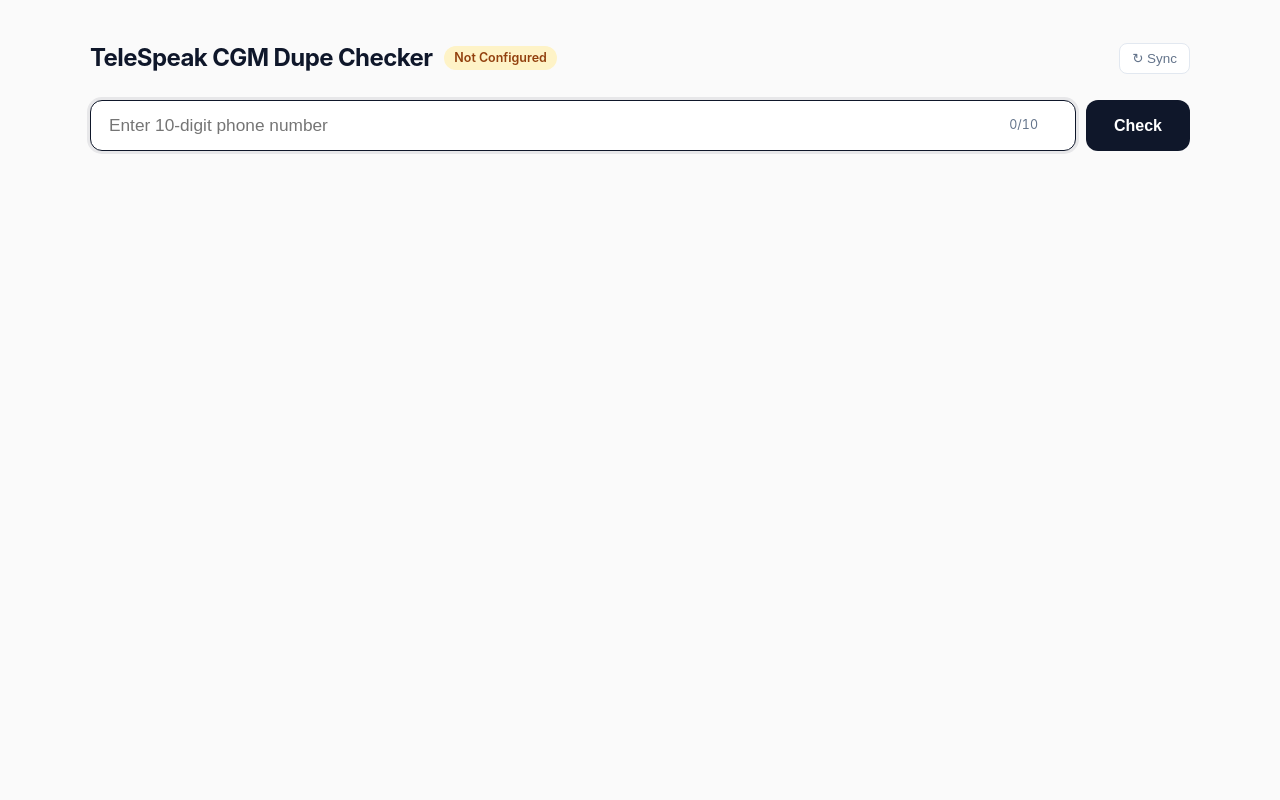
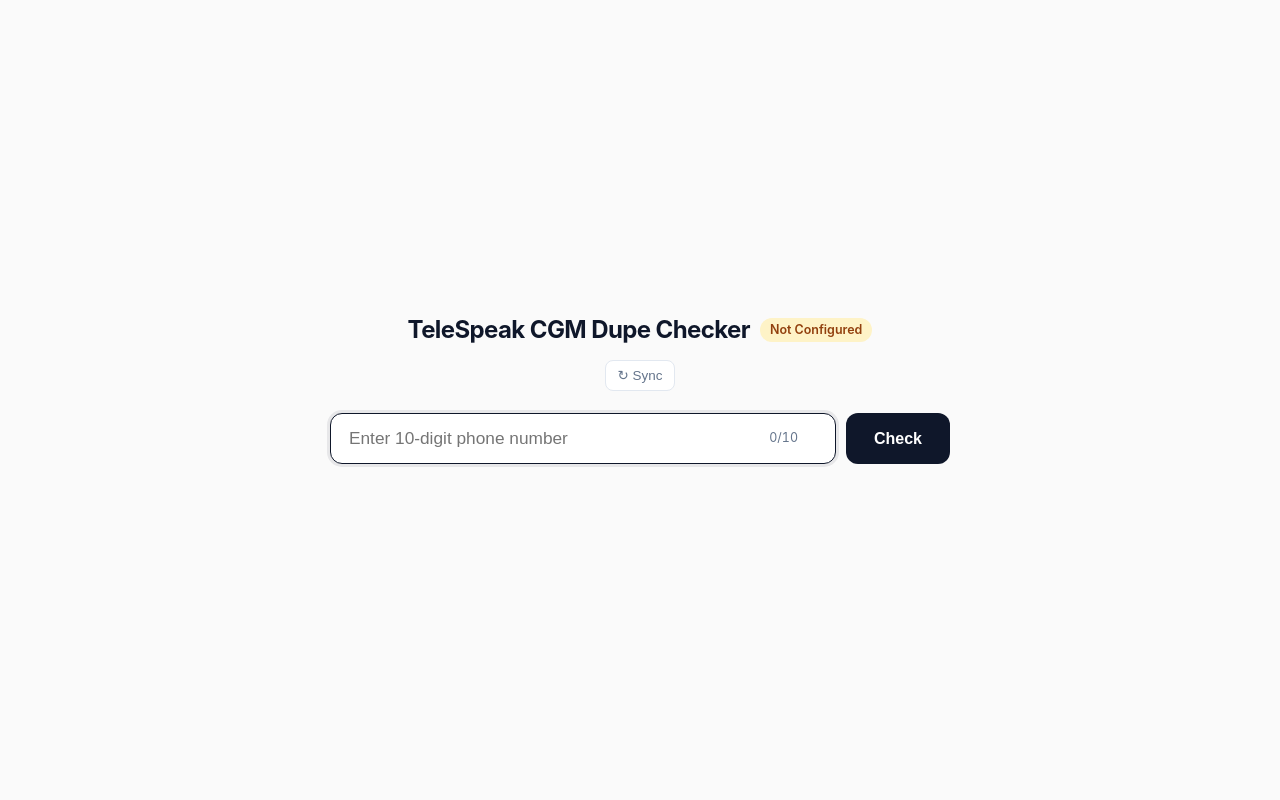
Before and after one commit to abdulrehman-t07/telespeak-cgm-dupe-checker, a Flask app: page / in a window 1280 px wide. Run offline with Flask 3, Linux system fonts and the light colour scheme.

Commit message:
Center layout vertically and horizontally

```diff
--- a/static/style.css
+++ b/static/style.css
@@ -24,6 +24,10 @@
 
 body {
   margin: 0;
+  min-height: 100vh;
+  display: flex;
+  align-items: center;
+  justify-content: center;
   font-family: -apple-system, BlinkMacSystemFont, "Segoe UI", Roboto, Inter, sans-serif;
   background: var(--bg);
   color: var(--text);
@@ -32,23 +36,27 @@ body {
 }
 
 .container {
-  max-width: 1140px;
+  width: 100%;
+  max-width: 1120px;
   margin: 0 auto;
-  padding: 40px 20px 64px;
+  padding: 40px 20px;
 }
 
 .header {
+  max-width: 620px;
+  margin: 0 auto 22px;
   display: flex;
-  justify-content: space-between;
+  flex-direction: column;
   align-items: center;
+  text-align: center;
   gap: 12px;
-  margin-bottom: 24px;
 }
 
 .brand {
   display: flex;
   align-items: center;
-  gap: 12px;
+  justify-content: center;
+  gap: 10px;
   flex-wrap: wrap;
 }
 
@@ -145,7 +153,8 @@ code {
 }
 
 .search-wrap {
-  margin-bottom: 20px;
+  max-width: 620px;
+  margin: 0 auto 24px;
 }
 
 .search-form {
@@ -260,14 +269,16 @@ code {
 }
 
 .verdict-banner {
+  max-width: 620px;
+  margin: 0 auto 16px;
   display: flex;
   flex-wrap: wrap;
-  justify-content: space-between;
+  justify-content: center;
   align-items: center;
+  text-align: center;
   gap: 10px;
   padding: 16px 20px;
   border-radius: var(--radius);
-  margin-bottom: 16px;
 }
 
 .verdict-duplicate {
--- a/templates/index.html
+++ b/templates/index.html
@@ -4,7 +4,7 @@
   <meta charset="UTF-8" />
   <meta name="viewport" content="width=device-width, initial-scale=1.0" />
   <title>TeleSpeak CGM Dupe Checker</title>
-  <link rel="stylesheet" href="{{ url_for('static', filename='style.css', v='2') }}" />
+  <link rel="stylesheet" href="{{ url_for('static', filename='style.css', v='3') }}" />
 </head>
 <body>
   <main class="container">
```
